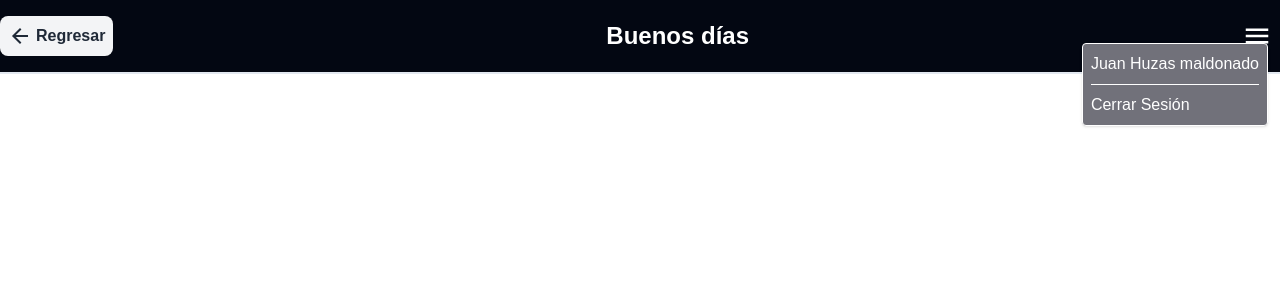
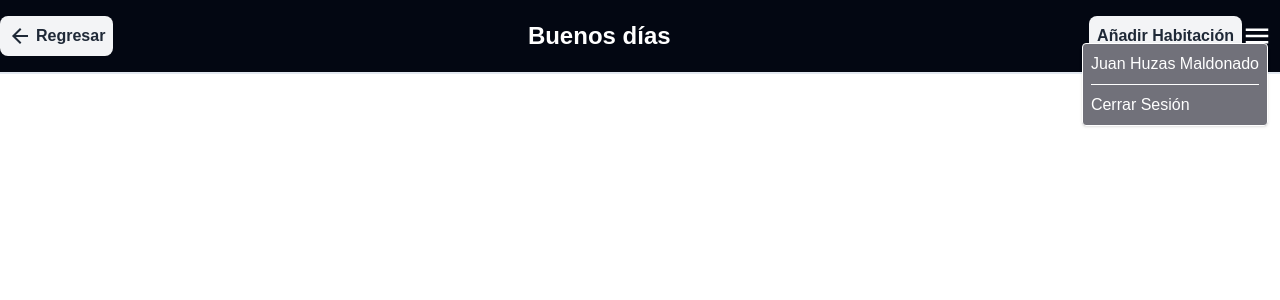
Before and after one commit to JhosepTM/babels-frontend, a React (Vite) app: page /madmin/rooms in a window 1280 px wide. Both pictures are taken after a click on the button 1256 px from the left and 36 px from the top of the page. Shown: the top 300 px of the page. Built offline with nearby package versions, Linux system fonts and the light colour scheme.

Commit message:
Boton de Añadir Habitacion establecido en el header solo para que aparesca en la pagina de roomspage

```diff
--- a/src/components/ui/Header.tsx
+++ b/src/components/ui/Header.tsx
@@ -4,9 +4,10 @@ import { IoMdArrowBack, IoMdMenu } from 'react-icons/io';
 interface HeaderProps {
   showBackButton?: boolean;
   backRoute?: string;
+  showAddRoomButton?: boolean; // Nueva propiedad para controlar la visibilidad del botón
 }
 
-const Header: React.FC<HeaderProps> = ({ showBackButton, backRoute }) => {
+const Header: React.FC<HeaderProps> = ({ showBackButton, backRoute, showAddRoomButton }) => {
   const [isDropdownOpen, setDropdownOpen] = useState(false);
 
   const toggleDropdown = () => {
@@ -15,6 +16,7 @@ const Header: React.FC<HeaderProps> = ({ showBackButton, backRoute }) => {
 
   const handleLogout = () => {
     console.log('Cerrando sesión...');
+    // Agrega aquí la lógica para manejar la acción de cerrar sesión
   };
 
   const handleBackButtonClick = () => {
@@ -23,8 +25,15 @@ const Header: React.FC<HeaderProps> = ({ showBackButton, backRoute }) => {
     }
   };
 
+  const handleAddRoom = () => {
+    console.log('Añadiendo habitación...');
+    // Redirige a la ruta "/roomsEdit"
+    window.location.href = "/roomsEdit";
+  };
+
   return (
     <div className="flex justify-between items-center bg-gray-950 text-white py-4 border-b-2 border-030712">
+      <div className="flex items-center">
         {showBackButton && (
           <button
             onClick={handleBackButtonClick}
@@ -36,17 +45,30 @@ const Header: React.FC<HeaderProps> = ({ showBackButton, backRoute }) => {
             </span>
           </button>
         )}
+      </div>
 
       <h1 className="text-2xl font-bold mx-auto items-center">Buenos días</h1>
 
+      {showAddRoomButton && (
+          <button
+            onClick={handleAddRoom}
+            className="text-gray-800 font-bold p-2 ml-1 bg-gray-100 rounded-lg focus:outline-none focus:shadow-outline"
+          >
+            Añadir Habitación
+          </button>
+        )}
+
       <div className="flex items-center mr-2">
-        <button onClick={toggleDropdown} className="text-white font-bold">
+        <button
+          onClick={toggleDropdown}
+          className="text-white font-bold"
+        >
           <IoMdMenu size={30} />
         </button>
 
         {isDropdownOpen && (
           <div className="absolute right-3 mt-24 bg-zinc-500 p-2 rounded shadow border border-white">
-            <p className="text-white mb-2">Juan Huzas maldonado</p>
+            <p className="text-white mb-2">Juan Huzas Maldonado</p>
             <hr className="my-2 border-white" />
             <button
               onClick={handleLogout}
@@ -56,6 +78,7 @@ const Header: React.FC<HeaderProps> = ({ showBackButton, backRoute }) => {
             </button>
           </div>
         )}
+
       </div>
     </div>
   );
--- a/src/pages/RoomsPage/RoomsPage.tsx
+++ b/src/pages/RoomsPage/RoomsPage.tsx
@@ -3,7 +3,7 @@ import Header from '@/components/ui/Header';
 const RoomsPage = () => {
   return (
     <div className="flex flex-col h-screen">
-      <Header showBackButton backRoute="/madmin" />
+      <Header showBackButton backRoute="/madmin" showAddRoomButton={true} />
     </div>
   );
 };
```
Lines whose indentation alone changed are shown as unchanged.
